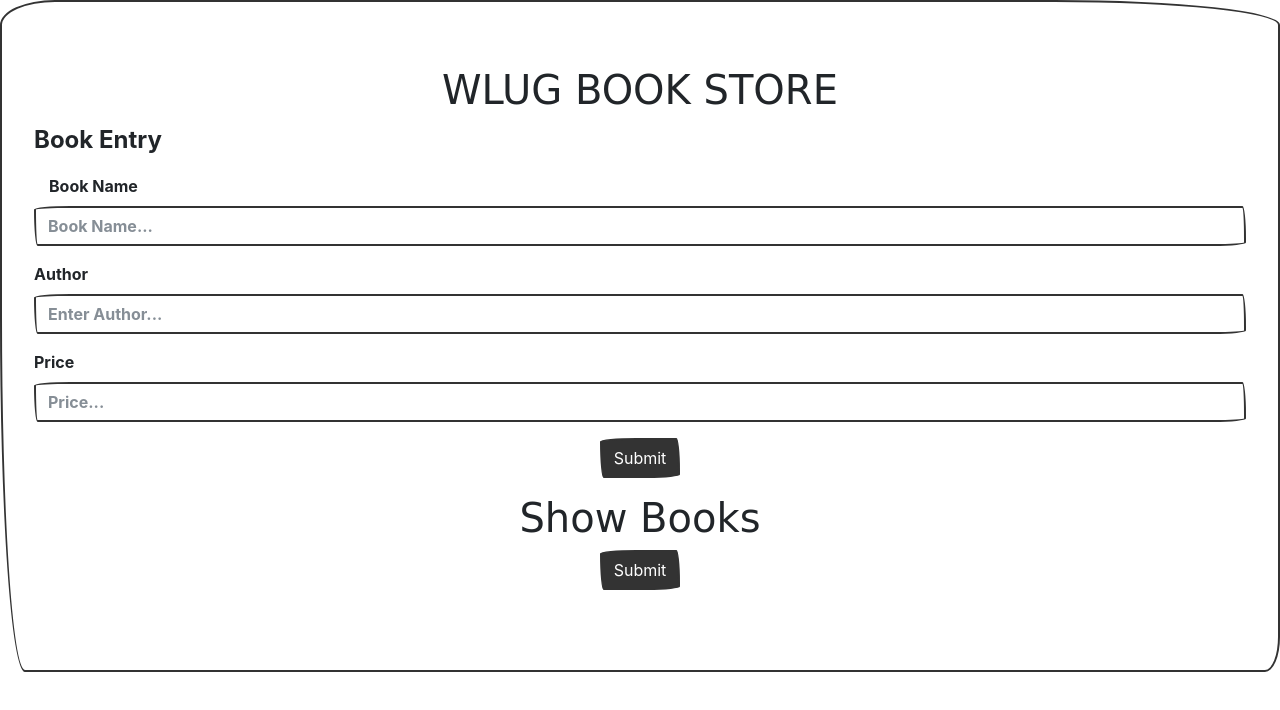
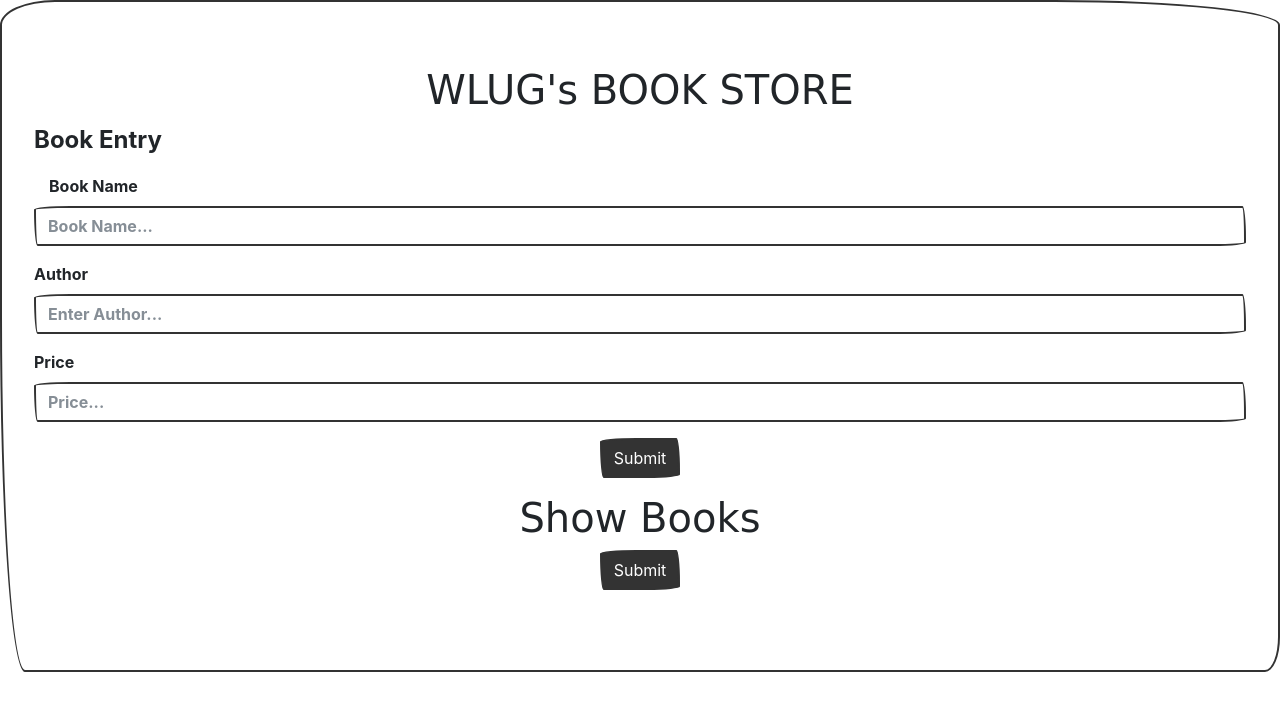
Before and after one commit to bharambevaishnavi/technotest1, a website: page home.html in a window 1280 px wide. Drawn offline with nearby package versions, Linux system fonts and the light colour scheme; a web font is replaced by a local one.

Commit message:
changes done
add this

```diff
--- a/home.html
+++ b/home.html
@@ -1,7 +1,7 @@
 <!DOCTYPE html>
 <html lang="en">
 	<head>
-		<title>WLUG Book Store</title>
+		<title>WLUG's Book Store</title>
 		<meta charset="utf-8">
 		<meta name="viewport" content="width=device-width, initial-scale=1">
 		<link rel="stylesheet" href="https://bootswatch.com/4/sketchy/bootstrap.min.css">
@@ -10,7 +10,7 @@
 		<script src="https://maxcdn.bootstrapcdn.com/bootstrap/4.3.1/js/bootstrap.min.js"></script>
 	</head>
 	<body class="jumbotron">
-		<center><h1>WLUG BOOK STORE</h1></center>
+		<center><h1>WLUG's BOOK STORE</h1></center>
 		<form method="POST" action="/addBook">
 			<fieldset>
 				<legend>Book Entry</legend>
```
